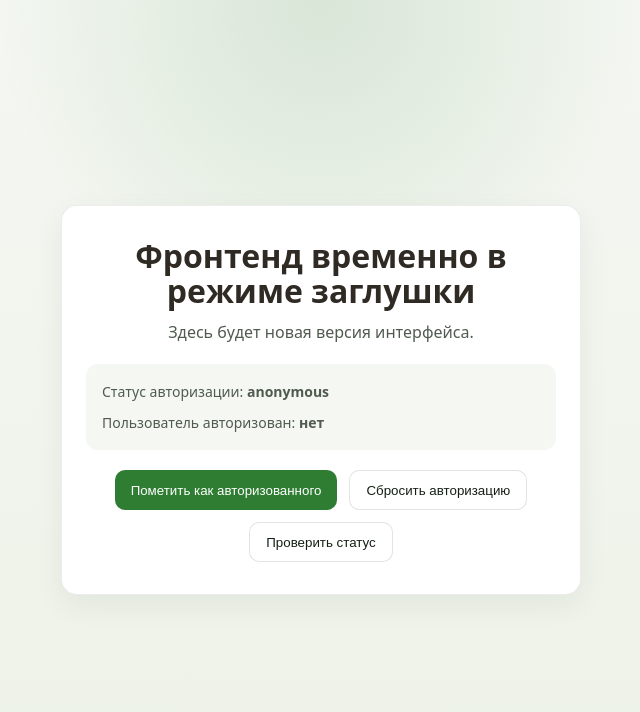
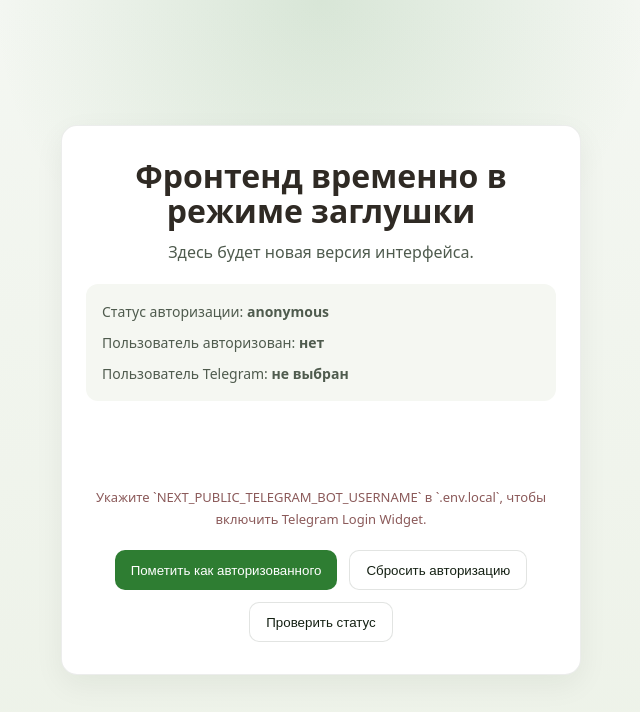
Before and after one commit to i-c-winner/gym, a Next.js app in the folder frontend/: page / in a window 1280 px wide. Shown: the top 712 px of the page, without its empty margins (319-959 px from the left). Built offline with nearby package versions, Linux system fonts and the light colour scheme; a web font is replaced by a local one; what @mui/material-nextjs would draw is missing.

Commit message:
feat(forntend): добавит аторизацию с телеграммом

```diff
--- a/frontend/src/app/page.tsx
+++ b/frontend/src/app/page.tsx
@@ -1,4 +1,4 @@
-import {PlaceholderPage} from "@/views/app/PlaceholderPage";
+import {PlaceholderPage} from "@/views/app/ui/PlaceholderPage";
 
 
 export default function Page() {
--- a/frontend/src/shared/auth/auth-context.tsx
+++ b/frontend/src/shared/auth/auth-context.tsx
@@ -10,14 +10,26 @@ import {
 } from "react";
 
 const AUTH_STORAGE_KEY = "gym.isAuthenticated";
+const AUTH_USER_STORAGE_KEY = "gym.telegramUser";
 
 type AuthStatus = "loading" | "authenticated" | "anonymous";
+
+type TelegramUser = {
+  id: number;
+  first_name: string;
+  last_name?: string;
+  username?: string;
+  photo_url?: string;
+  auth_date?: number;
+  hash?: string;
+};
 
 type AuthContextValue = {
   status: AuthStatus;
   isAuthenticated: boolean;
+  user: TelegramUser | null;
   checkAuth: () => void;
-  login: () => void;
+  login: (user?: TelegramUser | null) => void;
   logout: () => void;
 };
 
@@ -31,6 +43,24 @@ function readAuthFlag(): boolean {
   return window.localStorage.getItem(AUTH_STORAGE_KEY) === "true";
 }
 
+function readAuthUser(): TelegramUser | null {
+  if (typeof window === "undefined") {
+    return null;
+  }
+
+  const raw = window.localStorage.getItem(AUTH_USER_STORAGE_KEY);
+
+  if (!raw) {
+    return null;
+  }
+
+  try {
+    return JSON.parse(raw) as TelegramUser;
+  } catch {
+    return null;
+  }
+}
+
 function writeAuthFlag(value: boolean): void {
   if (typeof window === "undefined") {
     return;
@@ -39,20 +69,42 @@ function writeAuthFlag(value: boolean): void {
   window.localStorage.setItem(AUTH_STORAGE_KEY, String(value));
 }
 
+function writeAuthUser(user: TelegramUser | null): void {
+  if (typeof window === "undefined") {
+    return;
+  }
+
+  if (!user) {
+    window.localStorage.removeItem(AUTH_USER_STORAGE_KEY);
+    return;
+  }
+
+  window.localStorage.setItem(AUTH_USER_STORAGE_KEY, JSON.stringify(user));
+}
+
 export function AuthProvider({ children }: { children: React.ReactNode }) {
   const [status, setStatus] = useState<AuthStatus>("loading");
+  const [user, setUser] = useState<TelegramUser | null>(null);
 
   const checkAuth = useCallback(() => {
-    setStatus(readAuthFlag() ? "authenticated" : "anonymous");
+    const nextUser = readAuthUser();
+    const nextStatus = readAuthFlag() ? "authenticated" : "anonymous";
+
+    setUser(nextUser);
+    setStatus(nextStatus);
   }, []);
 
-  const login = useCallback(() => {
+  const login = useCallback((nextUser?: TelegramUser | null) => {
     writeAuthFlag(true);
+    writeAuthUser(nextUser ?? null);
+    setUser(nextUser ?? null);
     setStatus("authenticated");
   }, []);
 
   const logout = useCallback(() => {
     writeAuthFlag(false);
+    writeAuthUser(null);
+    setUser(null);
     setStatus("anonymous");
   }, []);
 
@@ -64,11 +116,12 @@ export function AuthProvider({ children }: { children: React.ReactNode }) {
     () => ({
       status,
       isAuthenticated: status === "authenticated",
+      user,
       checkAuth,
       login,
       logout,
     }),
-    [checkAuth, login, logout, status],
+    [checkAuth, login, logout, status, user],
   );
 
   return <AuthContext.Provider value={value}>{children}</AuthContext.Provider>;
@@ -83,3 +136,5 @@ export function useAuth() {
 
   return context;
 }
+
+export type { TelegramUser };
--- a/frontend/src/views/app/PlaceholderPage.tsx
+++ b/frontend/src/views/app/ui/PlaceholderPage.tsx
@@ -1,9 +1,49 @@
 "use client";
 
+import { useEffect, useRef } from "react";
 import { useAuth } from "@/shared/auth/auth-context";
+import type { TelegramUser } from "@/shared/auth/auth-context";
+
+declare global {
+  interface Window {
+    __onTelegramAuth?: (user: TelegramUser) => void;
+  }
+}
 
 export function PlaceholderPage() {
-  const { status, isAuthenticated, login, logout, checkAuth } = useAuth();
+  const { status, isAuthenticated, user, login, logout, checkAuth } = useAuth();
+  const widgetRef = useRef<HTMLDivElement | null>(null);
+  const botUsername = process.env.NEXT_PUBLIC_TELEGRAM_BOT_USERNAME;
+
+  useEffect(() => {
+    if (!widgetRef.current || !botUsername) {
+      return;
+    }
+
+    window.__onTelegramAuth = (telegramUser: TelegramUser) => {
+      login(telegramUser);
+    };
+
+    const script = document.createElement("script");
+    script.src = "https://telegram.org/js/telegram-widget.js?22";
+    script.async = true;
+    script.setAttribute("data-telegram-login", botUsername);
+    script.setAttribute("data-size", "large");
+    script.setAttribute("data-radius", "10");
+    script.setAttribute("data-request-access", "write");
+    script.setAttribute("data-userpic", "false");
+    script.setAttribute("data-lang", "ru");
+    script.setAttribute("data-onauth", "window.__onTelegramAuth(user)");
+
+    widgetRef.current.innerHTML = "";
+    widgetRef.current.appendChild(script);
+
+    return () => {
+      if (window.__onTelegramAuth) {
+        delete window.__onTelegramAuth;
+      }
+    };
+  }, [botUsername, login]);
 
   return (
     <main
@@ -61,6 +101,34 @@ export function PlaceholderPage() {
           <p style={{ margin: "8px 0 0", fontSize: "14px", color: "#4f5b4e" }}>
             Пользователь авторизован: <strong>{isAuthenticated ? "да" : "нет"}</strong>
           </p>
+          <p style={{ margin: "8px 0 0", fontSize: "14px", color: "#4f5b4e" }}>
+            Пользователь Telegram: <strong>{user?.first_name ?? "не выбран"}</strong>
+          </p>
+        </div>
+
+        <div
+          style={{
+            marginTop: "20px",
+            display: "grid",
+            gap: "12px",
+            justifyItems: "center",
+          }}
+        >
+          <div
+            ref={widgetRef}
+            style={{
+              width: "100%",
+              minHeight: "54px",
+              display: "grid",
+              placeItems: "center",
+            }}
+          />
+
+          {!botUsername ? (
+            <p style={{ margin: 0, fontSize: "13px", color: "#8b5a5a" }}>
+              Укажите `NEXT_PUBLIC_TELEGRAM_BOT_USERNAME` в `.env.local`, чтобы включить Telegram Login Widget.
+            </p>
+          ) : null}
         </div>
 
         <div
@@ -73,7 +141,7 @@ export function PlaceholderPage() {
           }}
         >
           <button
-            onClick={login}
+            onClick={() => login()}
             style={{
               minHeight: "40px",
               padding: "0 16px",
```
